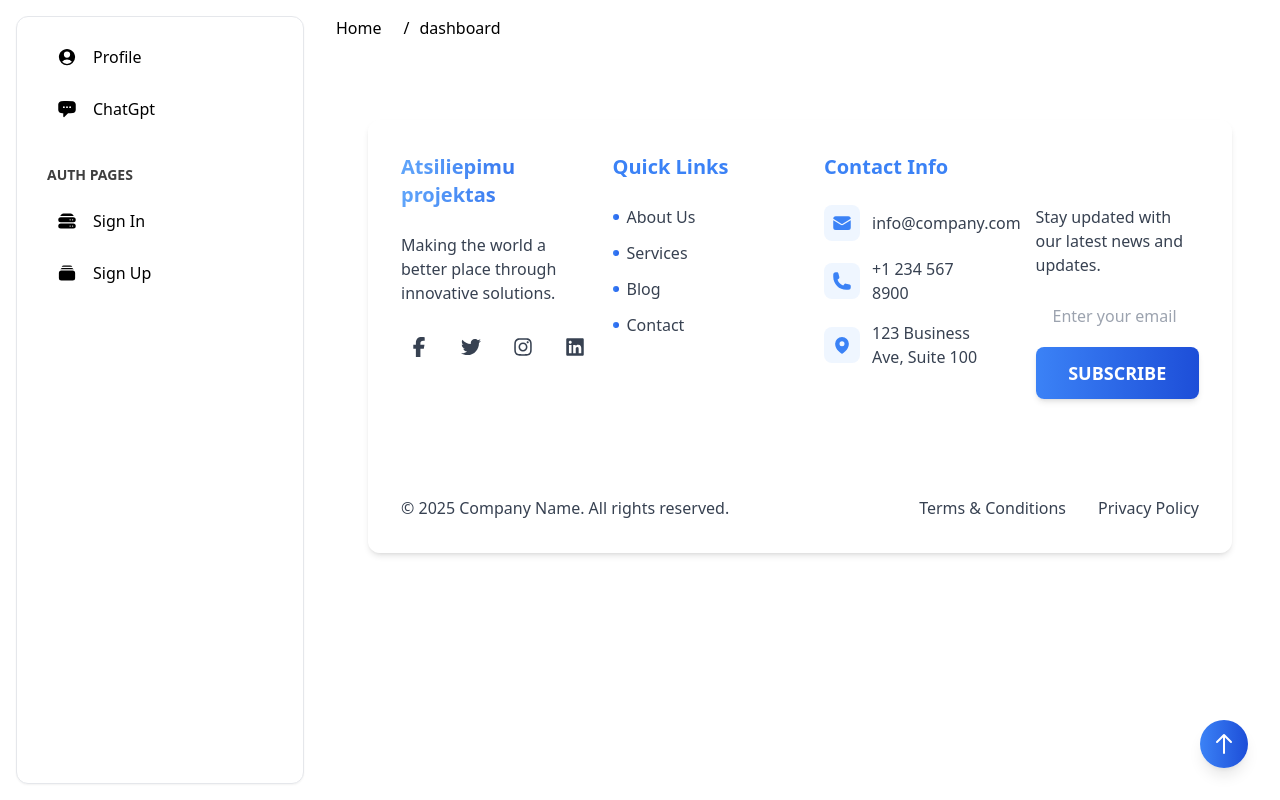
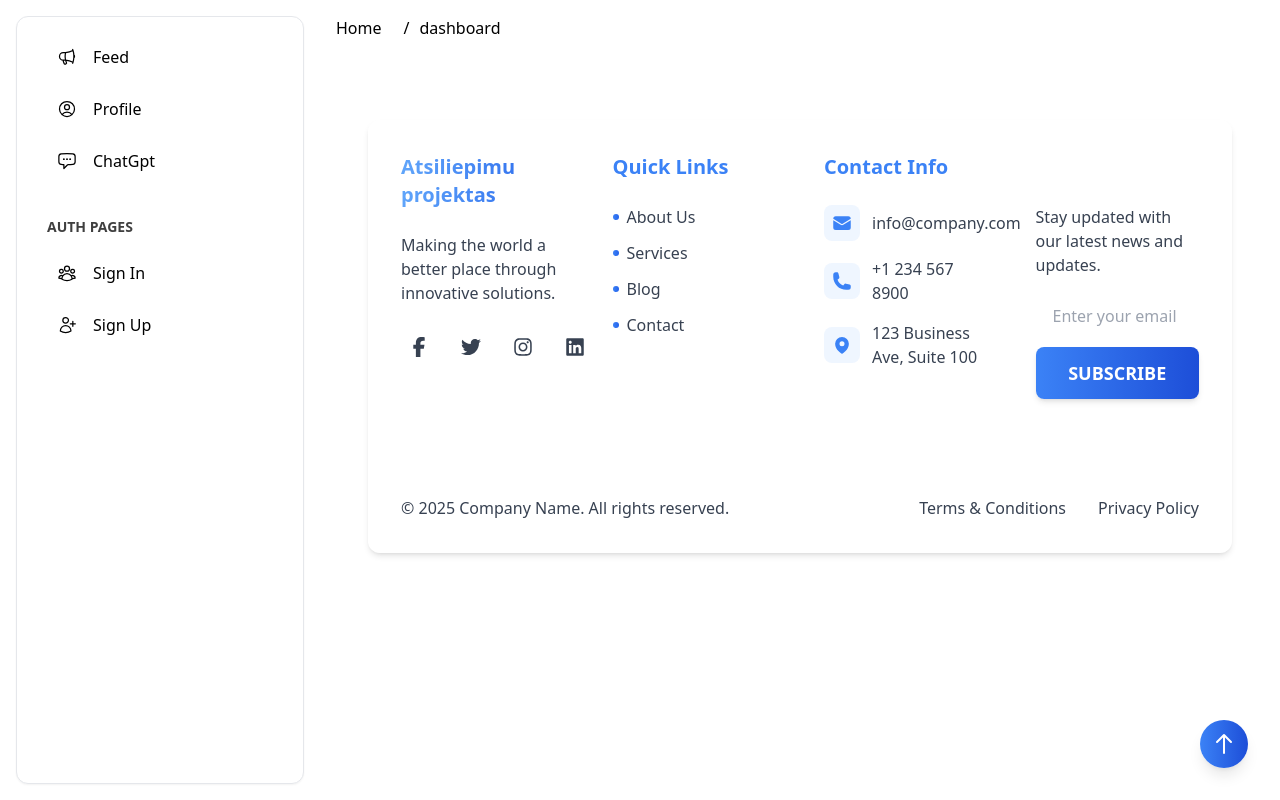
Before and after one commit to ArturUvarov/Atsiliepimu-projektas-, a React (Vite) app in the folder react-with-ts/: page /dashboard in a window 1280 px wide. Built offline with nearby package versions, Linux system fonts and the light colour scheme; sample sign-in values are in the browser's storage.

Commit message:
Optimizing project structure and added new design

```diff
--- a/react-with-ts/src/routes.jsx
+++ b/react-with-ts/src/routes.jsx
@@ -1,12 +1,14 @@
-import {
-  UserCircleIcon,
-  ServerStackIcon,
-  RectangleStackIcon,
-  ChatBubbleLeftEllipsisIcon,
-} from "@heroicons/react/24/solid";
 import { Profile } from "@/pages/dashboard";
 import { SignIn, SignUp } from "@/pages/auth";
 import { ChatGpt } from "@/pages/chatgpt";
+import { FeedMain } from "./pages/feed";
+import {
+  MegaphoneIcon,
+  UserCircleIcon,
+  ChatBubbleLeftEllipsisIcon,
+  UserPlusIcon,
+  UserGroupIcon,
+} from "@heroicons/react/24/outline";
 
 const icon = {
   className: "w-5 h-5 text-inherit",
@@ -16,6 +18,12 @@ export const routes = [
   {
     layout: "dashboard",
     pages: [
+      {
+        icon: <MegaphoneIcon {...icon} />,
+        name: "feed ",
+        path: "/feed",
+        element: <FeedMain />,
+      },
       {
         icon: <UserCircleIcon {...icon} />,
         name: "profile",
@@ -35,13 +43,13 @@ export const routes = [
     layout: "auth",
     pages: [
       {
-        icon: <ServerStackIcon {...icon} />,
+        icon: <UserGroupIcon {...icon} />,
         name: "sign in",
         path: "/sign-in",
         element: <SignIn />,
       },
       {
-        icon: <RectangleStackIcon {...icon} />,
+        icon: <UserPlusIcon {...icon} />,
         name: "sign up",
         path: "/sign-up",
         element: <SignUp />,
```
